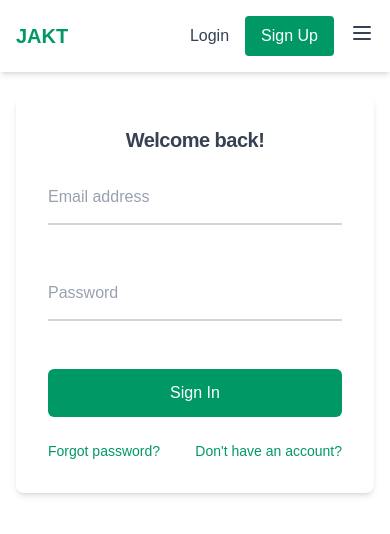
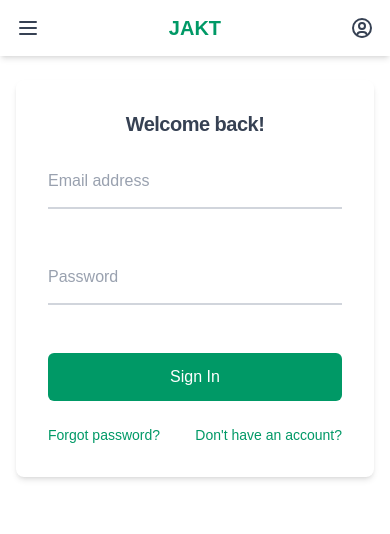
Before and after one commit to jaydent22/yaft, a Next.js app: page /auth/login in a window 390 px wide. Shown: the top 534 px of the page. Built offline with nearby package versions, Linux system fonts and the light colour scheme.

Commit message:
Polished navbar for mobile

```diff
--- a/src/app/auth/login/page.tsx
+++ b/src/app/auth/login/page.tsx
@@ -59,7 +59,7 @@ export default function Login() {
             <Link
               href="/auth/signup"
               className="text-emerald-600 hover:underline justify-self-end text-right">
-                Don't have an account?
+                Don&apos;t have an account?
               </Link>
           </div>
         </form>
--- a/src/app/layout.tsx
+++ b/src/app/layout.tsx
@@ -26,8 +26,7 @@ export default function RootLayout({
   return (
     <html lang="en">
       <body
-        // className={`${geistSans.variable} ${geistMono.variable} antialiased`}
-        className="bg-gray-50 min-h-screen flex flex-col"
+        className={`bg-gray-50 min-h-screen flex flex-col ${geistSans.variable} ${geistMono.variable} antialiased`}
       >
         <Navbar />
         <main className="flex-grow container mx-auto px-4 py-6">
--- /dev/null
+++ b/src/components/AnchoredMenu.tsx
@@ -0,0 +1,57 @@
+import { useState, useRef, useEffect } from "react";
+
+type AnchoredMenuProps = {
+  button: React.ReactNode;
+  children: (props: { closeMenu: () => void }) => React.ReactNode;
+  align?: "left" | "right";
+};
+
+const AnchoredMenu = ({
+  button,
+  children,
+  align = "left",
+}: AnchoredMenuProps) => {
+  const [isOpen, setIsOpen] = useState(false);
+  const ref = useRef<HTMLDivElement | null>(null);
+
+  const closeMenu = () => setIsOpen(false);
+
+  useEffect(() => {
+    const handler = (e: PointerEvent) => {
+      if (!ref.current?.contains(e.target as Node)) {
+        closeMenu();
+      }
+    };
+    document.addEventListener("pointerdown", handler);
+    return () => {
+      document.removeEventListener("pointerdown", handler);
+    };
+  }, []);
+
+  return (
+    <div ref={ref} className="relative">
+      <button
+        onPointerDown={(e) => {
+          e.stopPropagation();
+          setIsOpen((prev) => !prev);
+        }}
+        className={`flex items-center justify-center focus:outline-none text-gray-700 dark:text-gray-300 focus:outline-none ${isOpen ? "bg-gray-200 dark:bg-gray-700 rounded-md" : "hover:bg-gray-100 dark:hover:bg-gray-800 rounded-md"} p-2`}
+        aria-expanded={isOpen}
+      >
+        {button}
+      </button>
+
+      {isOpen && (
+        <div
+          className={`absolute top-full mt-2 min-w-max rounded-lg border bg-white shadow-lg z-50 dark:bg-gray-800 dark:border-gray-700 ${
+            align === "right" ? "right-0" : "left-0"
+          }`}
+        >
+          {children({ closeMenu })}
+        </div>
+      )}
+    </div>
+  );
+};
+
+export default AnchoredMenu;
--- a/src/components/Navbar.tsx
+++ b/src/components/Navbar.tsx
@@ -2,25 +2,83 @@
 
 import Link from "next/link";
 import { useState } from "react";
+import AnchoredMenu from "./AnchoredMenu";
 
 const Navbar = () => {
   const [isOpen, setIsOpen] = useState(false);
 
-  const toggleMenu = () => setIsOpen(!isOpen);
+  return (
+    <nav className="bg-white shadow-md dark:bg-gray-800 p-2 md:p-4 sticky top-0 z-50">
+      <div className="flex items-center md:justify-between">
+        {/*Left: burger mobile, logo + nav links desktop */}
+        <div className="flex items-center w-1/3 md:w-auto">
+          <div className="md:hidden">
+            <AnchoredMenu
+              button={
+                <svg
+                  className="h-6 w-6"
+                  fill="none"
+                  stroke="currentColor"
+                  viewBox="0 0 24 24"
+                  xmlns="http://www.w3.org/2000/svg"
+                >
+                  <path
+                    strokeLinecap="round"
+                    strokeLinejoin="round"
+                    strokeWidth={2}
+                    d="M4 6h16M4 12h16M4 18h16"
+                  />
+                </svg>
+              }
+            >
+              {({ closeMenu }) => (
+                <div className="flex flex-col p-4 space-y-2">
+                  {[
+                    { href: "/dashboard", label: "Dashboard" },
+                    { href: "/programs", label: "Programs" },
+                    { href: "/workouts", label: "Workouts" },
+                    { href: "/progress", label: "Progress" },
+                  ].map((item) => (
+                    <Link
+                      key={item.href}
+                      href={item.href}
+                      className="dropdown-item"
+                      onClick={closeMenu}
+                    >
+                      {item.label}
+                    </Link>
+                  ))}
+                  {/* <Link href="/dashboard" className="dropdown-item">
+                  Dashboard
+                </Link>
 
-  return (
-    <nav className="bg-white shadow-md dark:bg-gray-800 p-4 sticky top-0 z-50">
-      <div className="flex items-center justify-between max-w-7xl mx-auto">
-        {/* Left side: logo + links */}
-        <div className="flex items-center space-x-8">
-          <div className="font-bold text-xl text-emerald-600 dark:text-emerald-500">
-            JAKT
+                <Link href="/programs" className="dropdown-item">
+                  Programs
+                </Link>
+                <Link href="/workouts" className="dropdown-item">
+                  Workouts
+                </Link>
+                <Link href="/progress" className="dropdown-item">
+                  Progress
+                </Link> */}
+                </div>
+              )}
+            </AnchoredMenu>
           </div>
 
+          {/* Desktop logo + links */}
+          <div className="hidden md:flex items-center space-x-8">
+            <Link
+              href="/"
+              className="nav-link absolute left-1/2 transform -translate-x-1/2 md:static md:translate-x-0 font-bold text-xl text-emerald-600 dark:text-emerald-500"
+            >
+              JAKT
+            </Link>
+
             <div className="hidden md:flex space-x-4">
-            <Link href="/" className="nav-link">
+              {/* <Link href="/" className="nav-link">
               Home
-            </Link>
+            </Link> */}
               <Link href="/dashboard" className="nav-link">
                 Dashboard
               </Link>
@@ -35,9 +93,22 @@ const Navbar = () => {
               </Link>
             </div>
           </div>
+        </div>
 
-        {/* Right side: auth buttons */}
-        <div className="flex items-center space-x-4">
+        {/* Center: logo for mobile */}
+        <div className="flex justify-center w-1/3 md:hidden">
+          <Link
+            href="/"
+            className="font-bold text-xl text-emerald-600 dark:text-emerald-500"
+          >
+            JAKT
+          </Link>
+        </div>
+
+        {/* Right side: user icon middle, auth buttons desktop */}
+        <div className="flex justify-end items-center w-1/3 md:w-auto">
+          {/* Desktop auth buttons */}
+          <div className="hidden md:flex items-center space-x-4">
             <Link
               href="/auth/login"
               className="text-gray-700 dark:text-gray-300 hover:text-emerald-600 dark:hover:text-emerald-500"
@@ -50,42 +121,70 @@ const Navbar = () => {
             >
               Sign Up
             </Link>
+          </div>
 
-          {/* Mobile menu button */}
+          {/* Mobile user icon */}
           <div className="md:hidden">
-            <button
-              className="text-gray-700 dark:text-gray-300 focus:outline-none"
-              data-popover-target="mobile-menu"
-              onClick={toggleMenu}
-            >
+            <AnchoredMenu
+              align="right"
+              button={
                 <svg
-                className="h-6 w-6"
+                  className="w-6 h-6"
+                  aria-hidden="true"
+                  xmlns="http://www.w3.org/2000/svg"
+                  width="24"
+                  height="24"
                   fill="none"
+                  viewBox="0 0 24 24"
                   stroke="currentColor"
-                viewBox="0 0 24 24"
-                xmlns="http://www.w3.org/2000/svg"
                 >
                   <path
                     strokeLinecap="round"
                     strokeLinejoin="round"
-                  strokeWidth={2}
-                  d="M4 6h16M4 12h16M4 18h16"
+                    strokeWidth="2"
+                    d="M12 21a9 9 0 1 0 0-18 9 9 0 0 0 0 18Zm0 0a8.949 8.949 0 0 0 4.951-1.488A3.987 3.987 0 0 0 13 16h-2a3.987 3.987 0 0 0-3.951 3.512A8.948 8.948 0 0 0 12 21Zm3-11a3 3 0 1 1-6 0 3 3 0 0 1 6 0Z"
                   />
                 </svg>
-            </button>
+              }
+            >
+              {({ closeMenu }) => (
+                <div className="flex flex-col p-4 space-y-2">
+                    {[
+                    { href: "/auth/login", label: "Login" },
+                    { href: "/auth/signup", label: "Sign Up" },
+                  ].map((item) => (
+                    <Link
+                      key={item.href}
+                      href={item.href}
+                      className="dropdown-item"
+                      onClick={closeMenu}
+                    >
+                      {item.label}
+                    </Link>
+                  ))}
+                  {/* <Link href="/auth/login" className="dropdown-item">
+                    Login
+                  </Link>
+                  <Link href="/auth/signup" className="dropdown-item">
+                    Sign Up
+                  </Link> */}
+                </div>
+              )}
+            </AnchoredMenu>
           </div>
         </div>
       </div>
 
       {/* Mobile menu */}
-      <div
-        className={`md:hidden overflow-hidden transition-all duration-300 ease-out
-        ${isOpen ? "max-h-96 opacity-100 mt-4 translate-y-0" : "max-h-0 opacity-0 -translate-y-2"}`}
+      {/* <div
+        className={`md:hidden absolute top-full left-0 bg-white rounded-b-md shadow-md dark:bg-gray-800 overflow-hidden transition-all duration-300 ease-out
+        ${
+          isOpen
+            ? "max-h-96 opacity-100 translate-y-0"
+            : "max-h-0 opacity-0 -translate-y-2"
+        }`}
       >
-        <div className="space-y-2">
-          <Link href="/" className="block nav-link">
-            Home
-          </Link>
+        <div className="space-y-2 px-6 pb-6">
           <Link href="/dashboard" className="block nav-link">
             Dashboard
           </Link>
@@ -99,8 +198,14 @@ const Navbar = () => {
           <Link href="/progress" className="block nav-link">
             Progress
           </Link>
+          <Link href="/auth/login" className="block nav-link">
+            Login
+          </Link>
+          <Link href="/auth/signup" className="block nav-link">
+            Sign Up
+          </Link>
         </div>
-      </div>
+      </div> */}
     </nav>
   );
 };
```
Also changed, not shown: 1 other file (tests, documents, lock files or other folders). Lines whose indentation alone changed are shown as unchanged.
